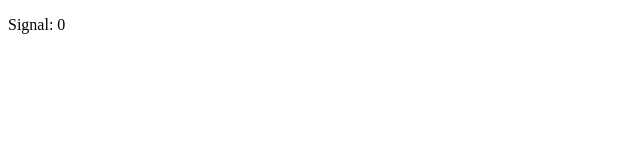
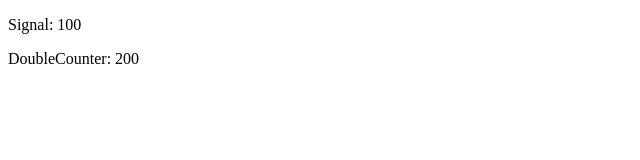
Before and after one commit to RafalG1991/angular-test-app, an Angular app: page / in a window 1280 px wide. Shown: the top 160 px of the page, without its empty margins (0-640 px from the left). Built offline with nearby package versions, Linux system fonts and the light colour scheme.

Commit message:
added signal doubleCounter to compute 2 x counter

```diff
--- a/src/app/app.component.html
+++ b/src/app/app.component.html
@@ -1,5 +1,5 @@
 <p>Signal: {{counter()}}</p>
-
+<p>DoubleCounter: {{doubleCounter()}}</p>
 <!--<p>value parent: {{value}}</p>-->
 <!--<app-foo [(value)]="value"></app-foo>-->
 <!--<app-template></app-template>-->
--- a/src/app/app.component.ts
+++ b/src/app/app.component.ts
@@ -1,4 +1,4 @@
-import {Component, QueryList, signal, ViewChildren, WritableSignal} from '@angular/core';
+import {Component, computed, QueryList, Signal, signal, ViewChildren, WritableSignal} from '@angular/core';
 import { RouterOutlet } from '@angular/router';
 import {HelloComponent} from "./hello/hello.component";
 import {ParentComponent} from "./parent/parent.component";
@@ -51,5 +51,6 @@ export class AppComponent {
     this.sum = this.childComponents.reduce((acc, curr) => acc + curr.value, 0);
   }
 
-  counter: WritableSignal<number> = signal(0);
+  counter: WritableSignal<number> = signal(100);
+  doubleCounter: Signal<number> = computed(() => this.counter() * 2);
 }
```
